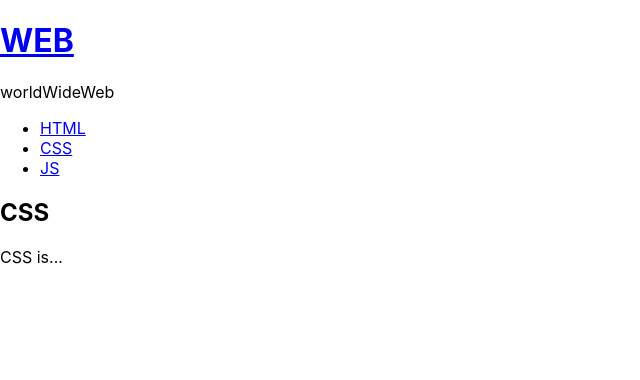
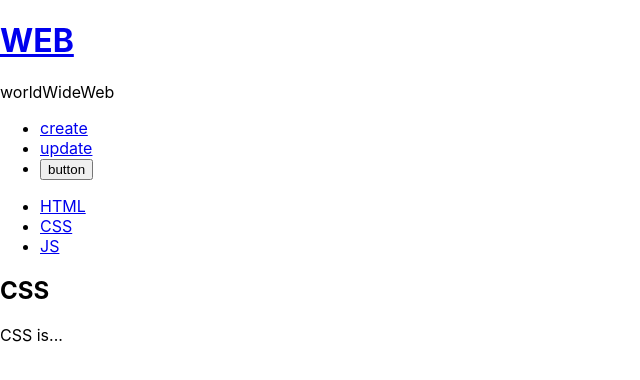
Before and after one commit to curomame/react2022_egoing, a React (Create React App) app: page / in a window 1280 px wide. Shown: the top 380 px of the page, without its empty margins (0-640 px from the left). Built offline with nearby package versions, Linux system fonts and the light colour scheme.

Commit message:
study : contents 변경

```diff
--- a/src/App.js
+++ b/src/App.js
@@ -1,7 +1,9 @@
 import { Component } from "react";
 import TOC from "./components/TOC";
-import Content from "./components/Contents";
+import ReadContent from "./components/ReadContent";
 import Subject from "./components/Subject";
+import Control from "./components/Control";
+import CreateContent from "./components/CreateContent";
 
 
 class App extends Component { //app이라는 클래스를 만들어서 component라는것을 상속한다. 그 안의 메소드가 render()가 있는거당.
@@ -26,10 +28,12 @@
   }
 
   render() {
-    let _title, _desc = null;
+    let _title, _desc, _article = null;
+    this.max_content_id = 3;
     if(this.state.mode === 'welcome'){
       _title = this.state.welcome.title;
       _desc = this.state.welcome.desc;
+      _article = <ReadContent title={_title} desc={_desc}/>
     } else if (this.state.mode === 'read'){
 
       let i = 0;
@@ -42,6 +46,17 @@
         }
         i = i+1;
       }
+      _article = <ReadContent title={_title} desc={_desc}/>
+    } else if (this.state.mode === 'create'){
+      _article = <CreateContent onSubmit={(_title, _desc) => {
+        this.max_content_id += 1;
+        // this.state.contents.push({id:this.max_content_id, title:_title, desc:_desc})
+        let _contents = this.state.contents.concat({id:this.max_content_id, title:_title, desc:_desc})
+        this.setState({
+          contents:_contents
+        })
+
+      }} />
     }
 
     return (
@@ -65,11 +80,20 @@
           }.bind(this)}>{this.state.subject.title}</a></h1>
           {this.state.subject.sub}
         </header> */}
+        <Control onChangeMode={(_mode) => {
+          this.setState({
+            mode:_mode
+          })
+        }}/>
         <TOC onChangePage={(id)=>{this.setState({
           mode:'read',
           selected_content_id:Number(id)
       })}} data={this.state.contents}/>
-        <Content title={_title} desc={_desc}/>
+
+
+
+        {_article}
+
       </div>
     )
   }
--- /dev/null
+++ b/src/components/Control.js
@@ -0,0 +1,26 @@
+import { Component } from "react";
+
+class Control extends Component{
+  render(){
+    return (
+      <ul>
+      <li><a href="/create" onClick={(e) => {
+        e.preventDefault();
+        this.props.onChangeMode('create');
+      }}>create</a></li>
+      <li><a href="/update" onClick={(e) => {
+        e.preventDefault();
+        this.props.onChangeMode('update');
+      }}>update</a></li>
+      <li><input type="button" value="button" onClick={(e) => {
+        e.preventDefault();
+        this.props.onChangeMode('delete');
+      }}></input></li>
+
+    </ul>
+
+    );
+  }
+}
+
+export default Control;
--- /dev/null
+++ b/src/components/CreateContent.js
@@ -0,0 +1,26 @@
+import { Component } from "react";
+
+class CreateContent extends Component{
+  render(){
+    return(
+      <article>
+        <h2>Create</h2>
+        <form action="/create_process" method="post"
+        onSubmit={(e) => {
+          e.preventDefault();
+          this.props.onSubmit(
+            e.target.title.value,
+            e.target.title.value);
+          ;
+        }}
+        >
+          <p><input type="text" name="title" placeholder="title"/></p>
+          <p><textarea type="text" name="desc" placeholder="descrtpion"/></p>
+          <p><input type="submit"/></p>
+        </form>
+      </article>
+    );
+  }
+}
+
+export default CreateContent;
--- a/src/components/Contents.js
+++ b/src/components/ReadContent.js
@@ -1,6 +1,6 @@
 import { Component } from "react";
 
-class Content extends Component{
+class ReadContent extends Component{
   render(){
     return(
       <article>
@@ -11,4 +11,4 @@
   }
 }
 
-export default Content;
+export default ReadContent;
--- a/src/components/Subject.js
+++ b/src/components/Subject.js
@@ -3,7 +3,7 @@
 class Subject extends Component{
   render(){
     return (
-<header>
+      <header>
   <h1><a href="/" onClick={(e) => {
     e.preventDefault();
     this.props.onChangePage();
@@ -11,6 +11,8 @@
   {this.props.sub}
 </header>
 
+
+
     );
   }
 }
```
